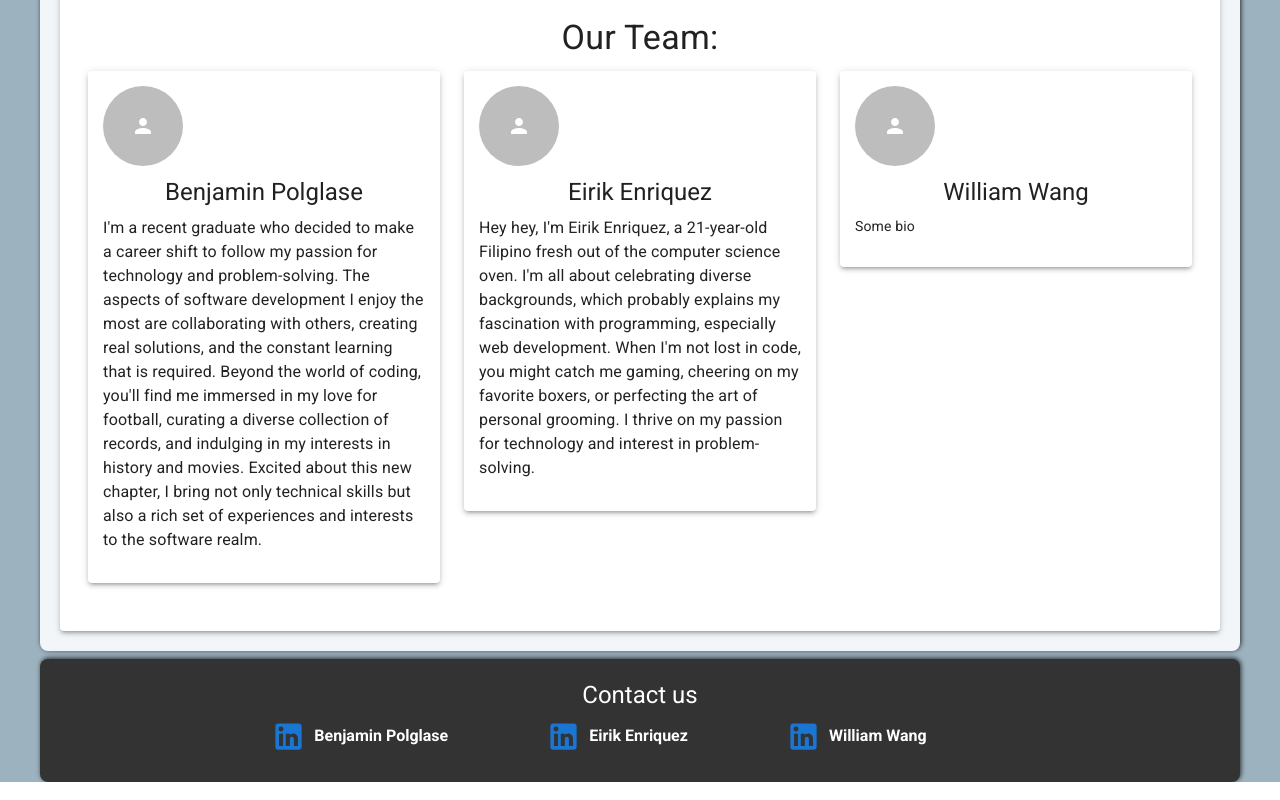
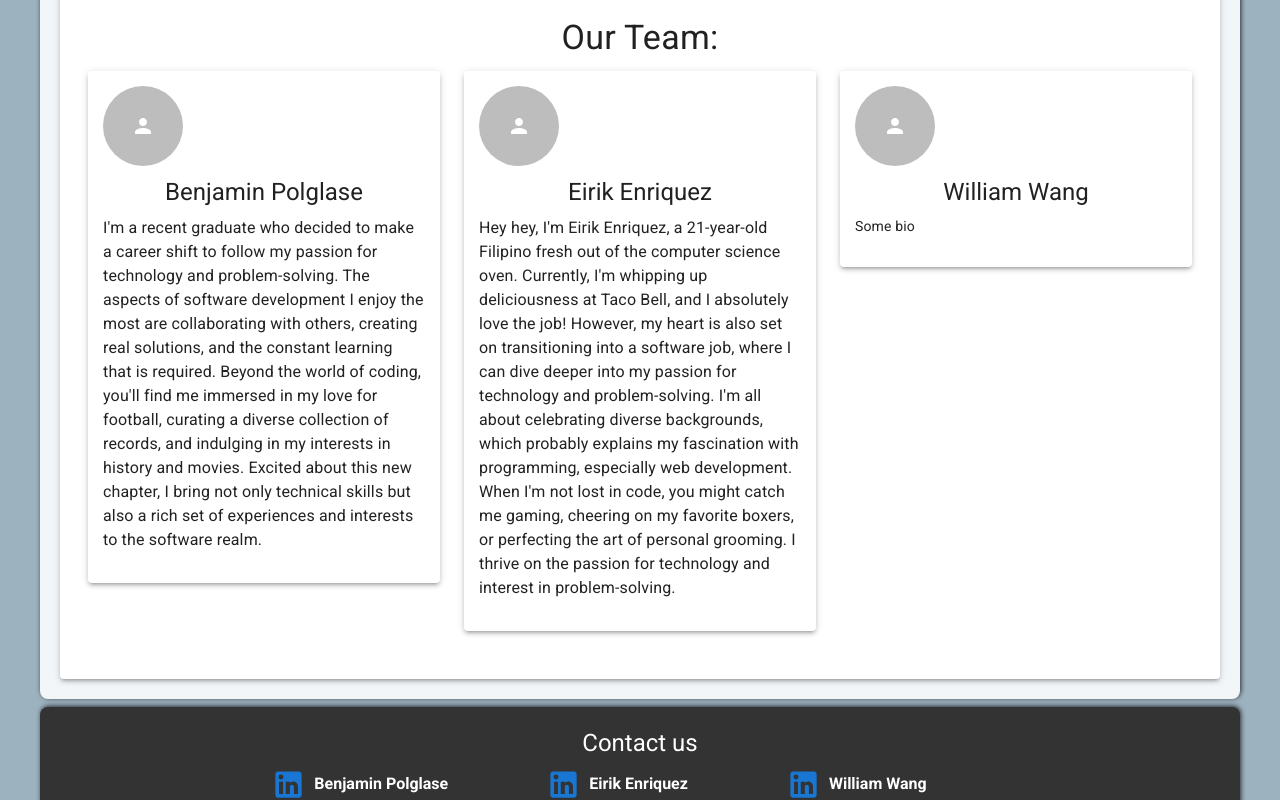
Before and after one commit to Puddle-Dev/Flatties, a React (Create React App) app in the folder flatties-frontend/: page /about in a window 1280 px wide. Shown: the part 555-1355 px from the top of the page. Built offline with nearby package versions, Linux system fonts and the light colour scheme.

Commit message:
update eirik bio

```diff
--- a/flatties-frontend/src/pages/about/AboutPage.tsx
+++ b/flatties-frontend/src/pages/about/AboutPage.tsx
@@ -73,12 +73,16 @@ function AboutPage() {
             bio: (
               <Typography variant="body1" paragraph>
                 Hey hey, I'm Eirik Enriquez, a 21-year-old Filipino fresh out of
-                the computer science oven. I'm all about celebrating diverse
-                backgrounds, which probably explains my fascination with
-                programming, especially web development. When I'm not lost in
-                code, you might catch me gaming, cheering on my favorite boxers,
-                or perfecting the art of personal grooming. I thrive on my
-                passion for technology and interest in problem-solving.
+                the computer science oven. Currently, I'm whipping up
+                deliciousness at Taco Bell, and I absolutely love the job!
+                However, my heart is also set on transitioning into a software
+                job, where I can dive deeper into my passion for technology and
+                problem-solving. I'm all about celebrating diverse backgrounds,
+                which probably explains my fascination with programming,
+                especially web development. When I'm not lost in code, you might
+                catch me gaming, cheering on my favorite boxers, or perfecting
+                the art of personal grooming. I thrive on the passion for
+                technology and interest in problem-solving.
               </Typography>
             ),
           },
```
